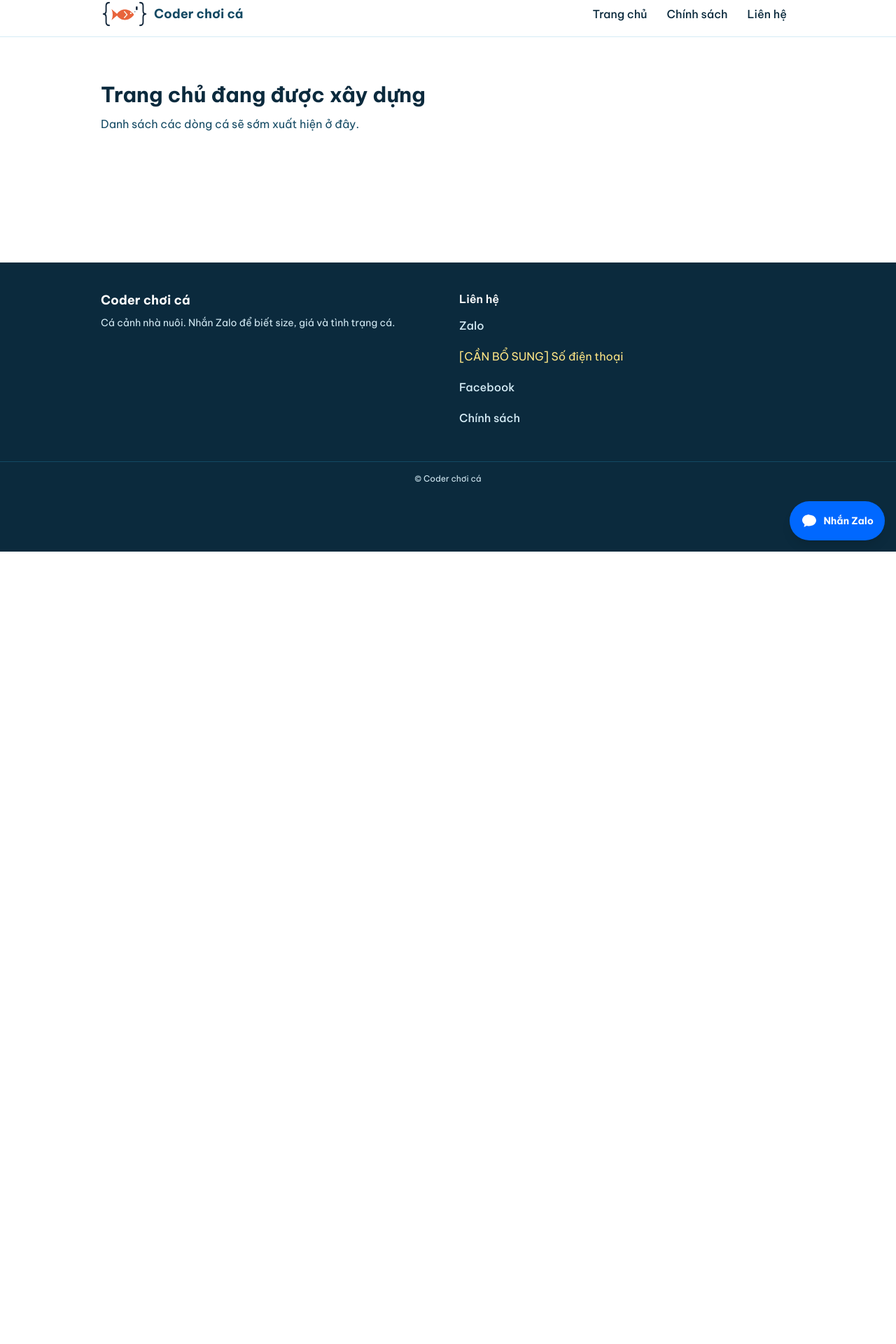
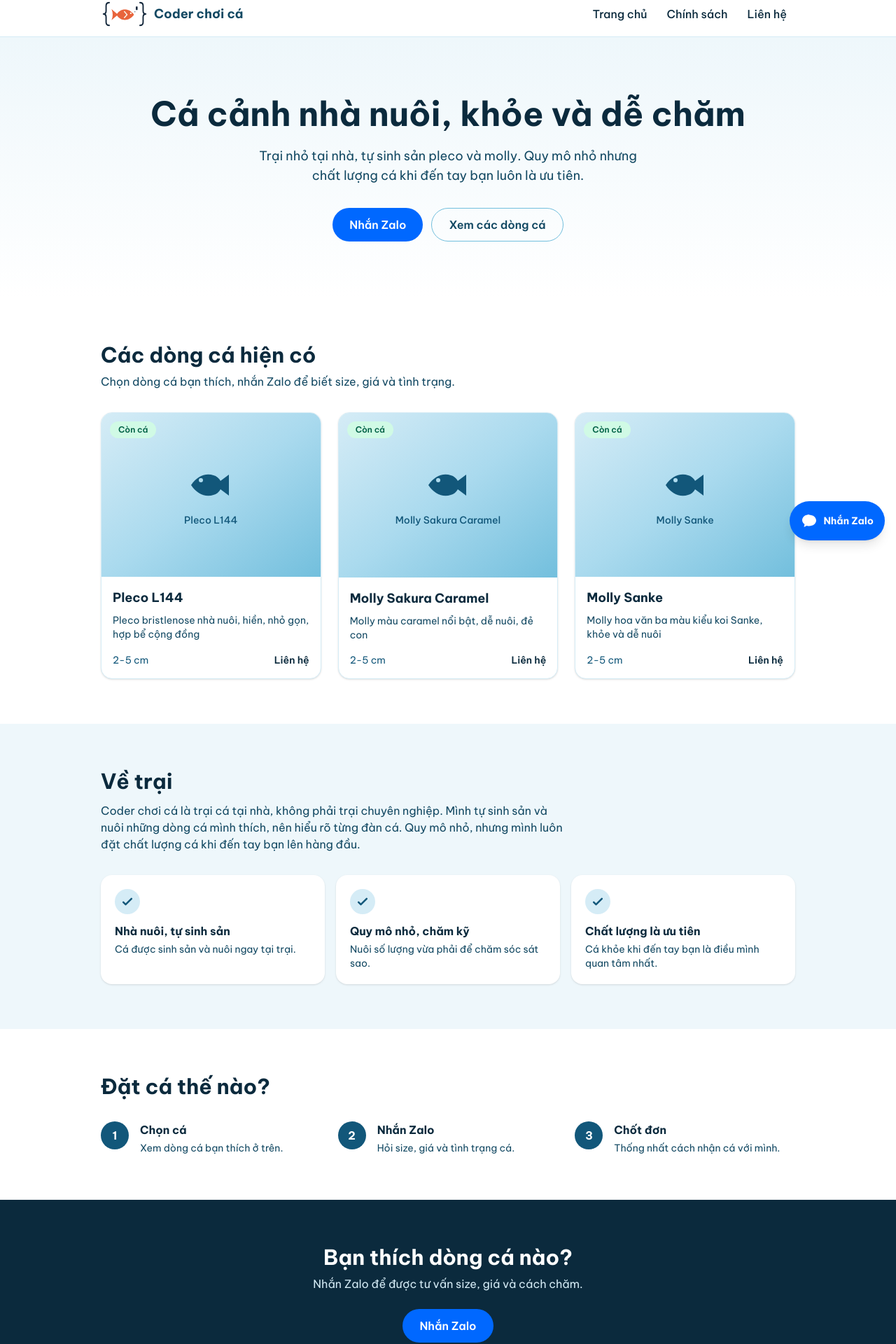
Before and after one commit to mquangdev/fish-selling, a Next.js app: page / in a window 1280 px wide. Shown: the part 12-1932 px from the top of the page at 70% size. Before the commit the page ends 800 px from the top, so only its background shows below. Built offline with nearby package versions, Linux system fonts and the light colour scheme; no server answers.

Commit message:
feat: build home page sections
Hero, fish list from JSON, about the farm, how to order and a closing CTA.

Co-Authored-By: Claude Sonnet 5.5 <noreply@anthropic.com>

```diff
--- a/app/page.tsx
+++ b/app/page.tsx
@@ -1,12 +1,17 @@
+import AboutSection from "@/components/home/AboutSection";
+import FinalCta from "@/components/home/FinalCta";
+import FishSection from "@/components/home/FishSection";
+import Hero from "@/components/home/Hero";
+import HowToOrder from "@/components/home/HowToOrder";
+
 export default function Home() {
   return (
-    <div className="mx-auto max-w-5xl px-4 py-16">
-      <h1 className="text-3xl font-bold text-ocean-900">
-        Trang chủ đang được xây dựng
-      </h1>
-      <p className="mt-3 text-ocean-800">
-        Danh sách các dòng cá sẽ sớm xuất hiện ở đây.
-      </p>
-    </div>
+    <>
+      <Hero />
+      <FishSection />
+      <AboutSection />
+      <HowToOrder />
+      <FinalCta />
+    </>
   );
 }
--- /dev/null
+++ b/components/home/AboutSection.tsx
@@ -0,0 +1,66 @@
+import { SITE_NAME } from "@/lib/site";
+
+const POINTS = [
+  {
+    title: "Nhà nuôi, tự sinh sản",
+    text: "Cá được sinh sản và nuôi ngay tại trại.",
+  },
+  {
+    title: "Quy mô nhỏ, chăm kỹ",
+    text: "Nuôi số lượng vừa phải để chăm sóc sát sao.",
+  },
+  {
+    title: "Chất lượng là ưu tiên",
+    text: "Cá khỏe khi đến tay bạn là điều mình quan tâm nhất.",
+  },
+];
+
+function CheckIcon() {
+  return (
+    <svg
+      width="20"
+      height="20"
+      viewBox="0 0 24 24"
+      fill="none"
+      stroke="currentColor"
+      strokeWidth="3"
+      strokeLinecap="round"
+      strokeLinejoin="round"
+      aria-hidden="true"
+    >
+      <path d="M5 13l4 4L19 7" />
+    </svg>
+  );
+}
+
+export default function AboutSection() {
+  return (
+    <section className="bg-ocean-50">
+      <div className="mx-auto max-w-5xl px-4 py-12 md:py-16">
+        <h2 className="text-2xl font-bold text-ocean-900 md:text-3xl">
+          Về trại
+        </h2>
+        <p className="mt-3 max-w-2xl text-ocean-800">
+          {SITE_NAME} là trại cá tại nhà, không phải trại chuyên nghiệp. Mình
+          tự sinh sản và nuôi những dòng cá mình thích, nên hiểu rõ từng đàn
+          cá. Quy mô nhỏ, nhưng mình luôn đặt chất lượng cá khi đến tay bạn lên
+          hàng đầu.
+        </p>
+        <ul className="mt-8 grid gap-4 md:grid-cols-3">
+          {POINTS.map((point) => (
+            <li
+              key={point.title}
+              className="rounded-2xl bg-white p-5 shadow-sm"
+            >
+              <span className="flex h-9 w-9 items-center justify-center rounded-full bg-ocean-100 text-ocean-700">
+                <CheckIcon />
+              </span>
+              <h3 className="mt-3 font-bold text-ocean-900">{point.title}</h3>
+              <p className="mt-1 text-sm text-ocean-800">{point.text}</p>
+            </li>
+          ))}
+        </ul>
+      </div>
+    </section>
+  );
+}
--- /dev/null
+++ b/components/home/FinalCta.tsx
@@ -0,0 +1,17 @@
+import ZaloCta from "@/components/ZaloCta";
+
+export default function FinalCta() {
+  return (
+    <section className="bg-ocean-900">
+      <div className="mx-auto max-w-5xl px-4 py-12 text-center md:py-16">
+        <h2 className="text-2xl font-bold text-white md:text-3xl">
+          Bạn thích dòng cá nào?
+        </h2>
+        <p className="mt-2 text-ocean-100">
+          Nhắn Zalo để được tư vấn size, giá và cách chăm.
+        </p>
+        <ZaloCta className="mt-6 w-full sm:w-auto" />
+      </div>
+    </section>
+  );
+}
--- /dev/null
+++ b/components/home/FishSection.tsx
@@ -0,0 +1,22 @@
+import FishCard from "@/components/FishCard";
+import { getVisibleFish } from "@/lib/fish";
+
+export default function FishSection() {
+  const fishList = getVisibleFish();
+
+  return (
+    <section id="ca" className="mx-auto max-w-5xl px-4 py-12 md:py-16">
+      <h2 className="text-2xl font-bold text-ocean-900 md:text-3xl">
+        Các dòng cá hiện có
+      </h2>
+      <p className="mt-2 text-ocean-800">
+        Chọn dòng cá bạn thích, nhắn Zalo để biết size, giá và tình trạng.
+      </p>
+      <div className="mt-8 grid gap-6 md:grid-cols-3">
+        {fishList.map((fish) => (
+          <FishCard key={fish.slug} fish={fish} />
+        ))}
+      </div>
+    </section>
+  );
+}
--- /dev/null
+++ b/components/home/Hero.tsx
@@ -0,0 +1,26 @@
+import ZaloCta from "@/components/ZaloCta";
+
+export default function Hero() {
+  return (
+    <section className="bg-gradient-to-b from-ocean-50 to-white">
+      <div className="mx-auto max-w-5xl px-4 py-14 text-center md:py-20">
+        <h1 className="text-3xl font-bold leading-tight text-ocean-900 md:text-5xl">
+          Cá cảnh nhà nuôi, khỏe và dễ chăm
+        </h1>
+        <p className="mx-auto mt-4 max-w-xl text-base text-ocean-800 md:text-lg">
+          Trại nhỏ tại nhà, tự sinh sản pleco và molly. Quy mô nhỏ nhưng chất
+          lượng cá khi đến tay bạn luôn là ưu tiên.
+        </p>
+        <div className="mt-8 flex flex-col items-center justify-center gap-3 sm:flex-row">
+          <ZaloCta className="w-full sm:w-auto" />
+          <a
+            href="#ca"
+            className="inline-flex min-h-12 w-full items-center justify-center rounded-full border border-ocean-300 px-6 font-semibold text-ocean-800 hover:bg-ocean-50 sm:w-auto"
+          >
+            Xem các dòng cá
+          </a>
+        </div>
+      </div>
+    </section>
+  );
+}
--- /dev/null
+++ b/components/home/HowToOrder.tsx
@@ -0,0 +1,28 @@
+const STEPS = [
+  { title: "Chọn cá", text: "Xem dòng cá bạn thích ở trên." },
+  { title: "Nhắn Zalo", text: "Hỏi size, giá và tình trạng cá." },
+  { title: "Chốt đơn", text: "Thống nhất cách nhận cá với mình." },
+];
+
+export default function HowToOrder() {
+  return (
+    <section className="mx-auto max-w-5xl px-4 py-12 md:py-16">
+      <h2 className="text-2xl font-bold text-ocean-900 md:text-3xl">
+        Đặt cá thế nào?
+      </h2>
+      <ol className="mt-8 grid gap-6 md:grid-cols-3">
+        {STEPS.map((step, index) => (
+          <li key={step.title} className="flex items-start gap-4">
+            <span className="flex h-10 w-10 shrink-0 items-center justify-center rounded-full bg-ocean-700 font-bold text-white">
+              {index + 1}
+            </span>
+            <div>
+              <h3 className="font-bold text-ocean-900">{step.title}</h3>
+              <p className="mt-1 text-sm text-ocean-800">{step.text}</p>
+            </div>
+          </li>
+        ))}
+      </ol>
+    </section>
+  );
+}
```
